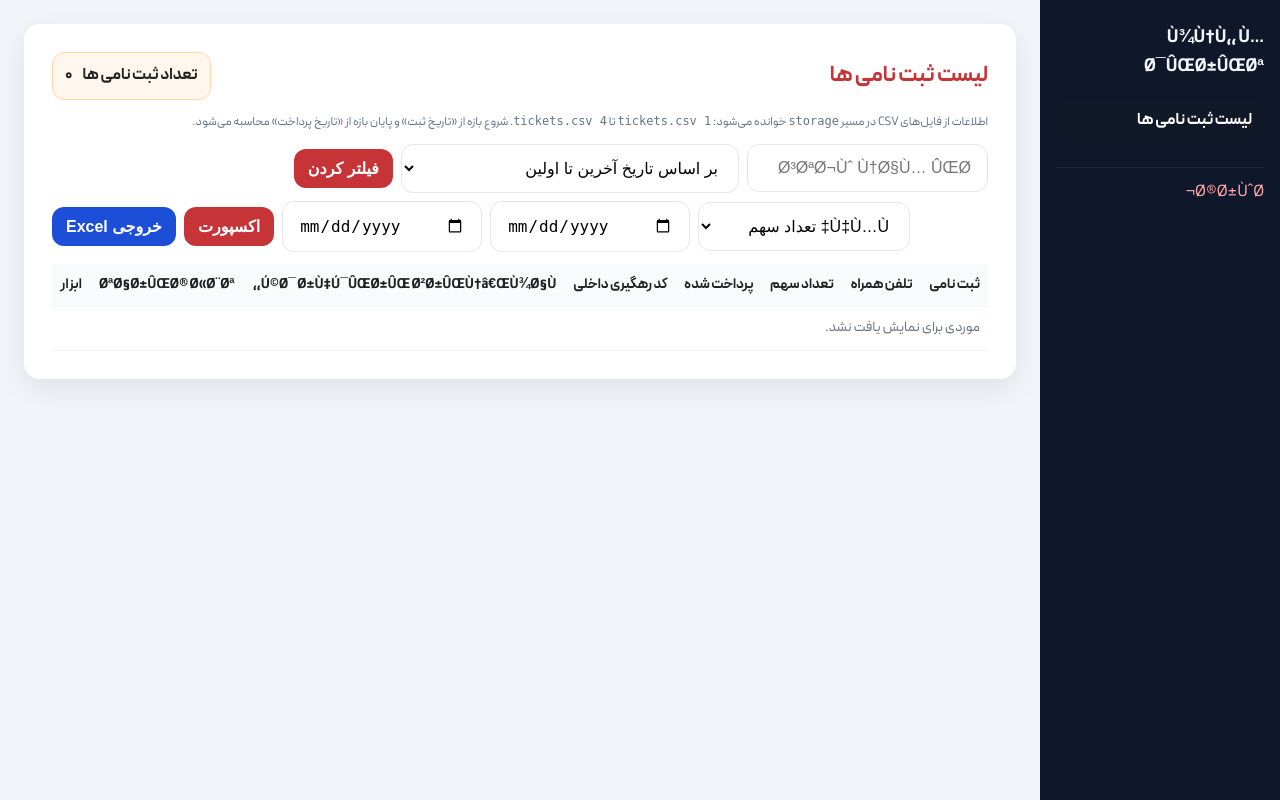
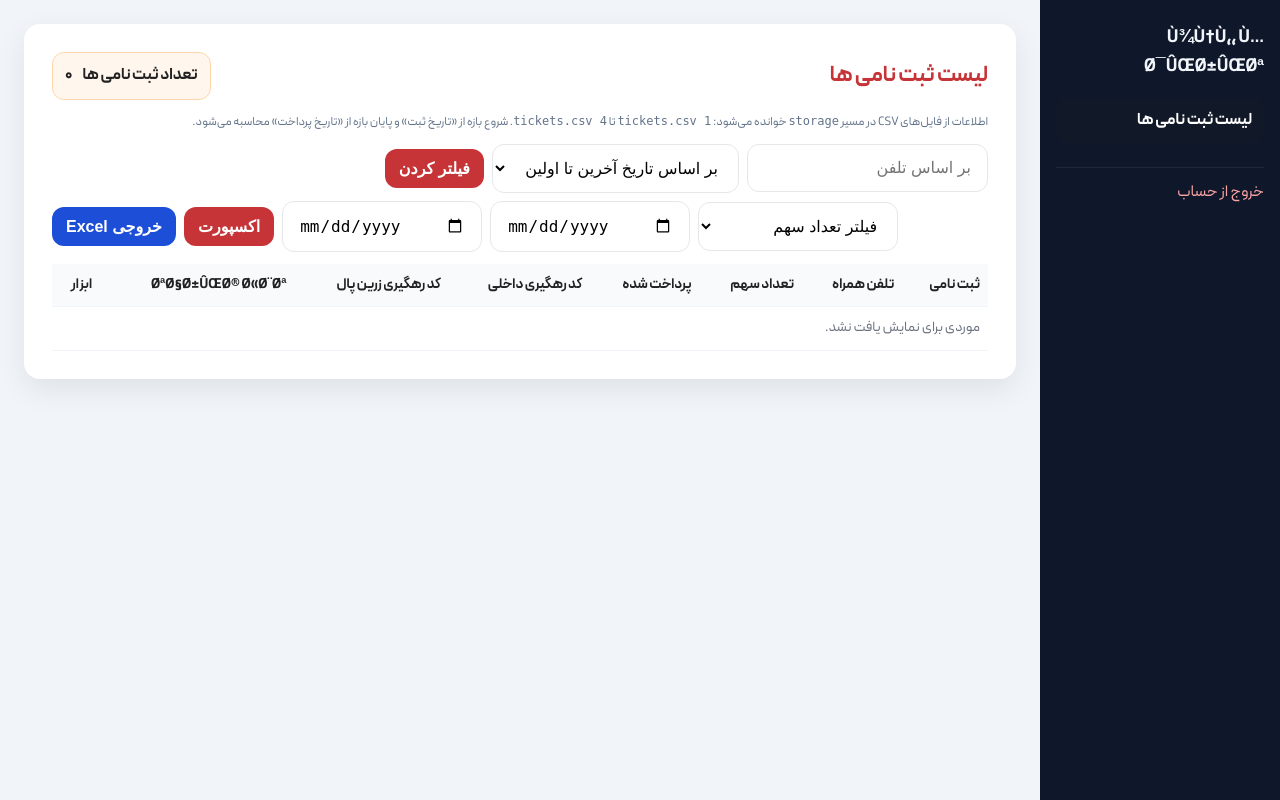
Before and after one commit to iGre4t/Simple-Event-Register-Webpage, a PHP site: page /panel.php in a window 1280 px wide. Run offline with PHP 8.4, Linux system fonts and the light colour scheme; the visitor is signed in with stand-in values (Sample User, id 1).

Commit message:
Fixed Text 2

```diff
--- a/panel.php
+++ b/panel.php
@@ -214,7 +214,7 @@
                 <a href="#participants" class="active">لیست ثبت نامی ها</a>
             </nav>
             <div class="side-bottom">
-                <a class="side-nav__link logout" href="panel.php?logout=1">Ø®Ø±ÙˆØ¬</a>
+                <a class="side-nav__link logout" href="panel.php?logout=1">خروج از حساب</a>
             </div>
         </aside>
         <main class="content">
@@ -229,22 +229,22 @@
                 <div class="csv-hint">اطلاعات از فایل‌های CSV در مسیر <code>storage</code> خوانده می‌شود: <code>1 tickets.csv</code> تا <code>4 tickets.csv</code>. شروع بازه از «تاریخ ثبت» و پایان بازه از «تاریخ پرداخت» محاسبه می‌شود.</div>
                 <div class="filters">
                     <form method="get" style="display:flex; gap:8px; align-items:center; flex-wrap: wrap;"><input type="hidden" value="1" />
-                        <input class="ctrl" type="search" name="q" value="<?php echo htmlspecialchars($q, ENT_QUOTES, 'UTF-8'); ?>" placeholder="Ø¬Ø³ØªØ¬Ùˆ Ù†Ø§Ù… ÛŒØ§ تلفن همراه">
+                        <input class="ctrl" type="search" name="q" value="<?php echo htmlspecialchars($q, ENT_QUOTES, 'UTF-8'); ?>" placeholder="بر اساس تلفن ">
                         <select class="ctrl" name="sort">
                             <option value="date_desc" <?php if($sort==='date_desc') echo 'selected'; ?>>بر اساس تاریخ آخرین تا اولین</option>
                             <option value="date_asc"  <?php if($sort==='date_asc')  echo 'selected'; ?>>بر اساس تاریخ اولین تا آخرین</option>
                             <option value="name"      <?php if($sort==='name')      echo 'selected'; ?>>بر اساس اسم</option>
-                            <option value="mobile"    <?php if($sort==='mobile')    echo 'selected'; ?>>Ù…Ø±ØªØ¨â€ŒØ³Ø§Ø²ÛŒ تلفن همراه</option>
+                            <option value="mobile"    <?php if($sort==='mobile')    echo 'selected'; ?>>بر اساس تلفن همراه</option>
                         </select>
                         <button class="btn" style="width:auto; padding:10px 14px">فیلتر کردن</button>
                     </form>
                     <form action="export.php" method="get" style="display:flex; gap:8px; align-items:center; margin-inline-start:auto; flex-wrap: wrap;">
                         <select class="ctrl" name="tickets">
-                            <option value="">Ù‡Ù…Ù‡ تعداد سهم</option>
-                            <option value="1">1 Ø¨Ù„ÛŒØª</option>
-                            <option value="2">2 Ø¨Ù„ÛŒØª</option>
-                            <option value="3">3 Ø¨Ù„ÛŒØª</option>
-                            <option value="4">4 Ø¨Ù„ÛŒØª</option>
+                            <option value="">فیلتر تعداد سهم</option>
+                            <option value="1">1 سهم</option>
+                            <option value="2">2 سهم</option>
+                            <option value="3">3 سهم</option>
+                            <option value="4">4 سهم</option>
                         </select>
                         <input class="ctrl" type="date" name="from" placeholder="Ø§Ø² ØªØ§Ø±ÛŒØ®">
                         <input class="ctrl" type="date" name="to" placeholder="ØªØ§ ØªØ§Ø±ÛŒØ®">
@@ -260,7 +260,7 @@
                                 <th>تعداد سهم</th>
                                 <th>پرداخت شده</th>
                                 <th>کد رهگیری داخلی</th>
-                                <th>Ú©Ø¯ Ø±Ù‡Ú¯ÛŒØ±ÛŒ Ø²Ø±ÛŒÙ†â€ŒÙ¾Ø§Ù„</th>
+                                <th>کد رهگیری زرین پال</th>
                                 <th>ØªØ§Ø±ÛŒØ® Ø«Ø¨Øª</th>
                             </tr>
                         </thead>
```
